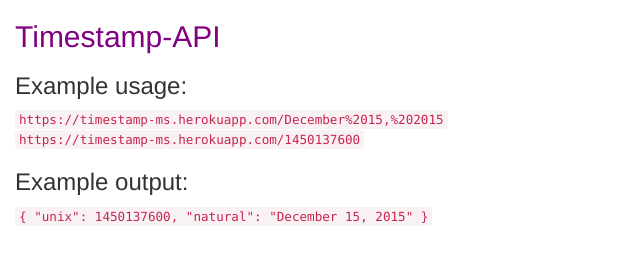
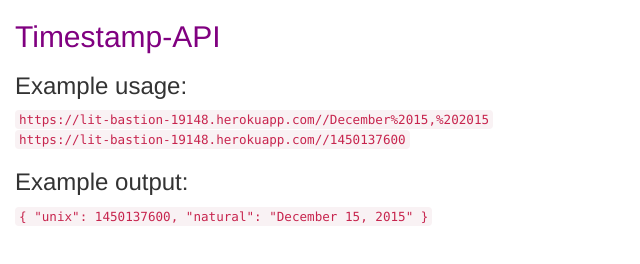
Before and after one commit to cjthoma1/timestamp-api, a website: page client/index.html in a window 1280 px wide. Shown: the whole page, without its empty margins (0-640 px from the left). Drawn offline with nearby package versions, Linux system fonts and the light colour scheme.

Commit message:
Changed url for Example usage

```diff
--- a/client/index.html
+++ b/client/index.html
@@ -11,8 +11,8 @@
             <h2>Timestamp-API</h3>
 
             <h3>Example usage:</h3>
-            <code>https://timestamp-ms.herokuapp.com/December%2015,%202015</code><br>
-            <code>https://timestamp-ms.herokuapp.com/1450137600</code>
+            <code>https://lit-bastion-19148.herokuapp.com//December%2015,%202015</code><br>
+            <code>https://lit-bastion-19148.herokuapp.com//1450137600</code>
             <h3>Example output:</h3>
             <code>
                 {
```
